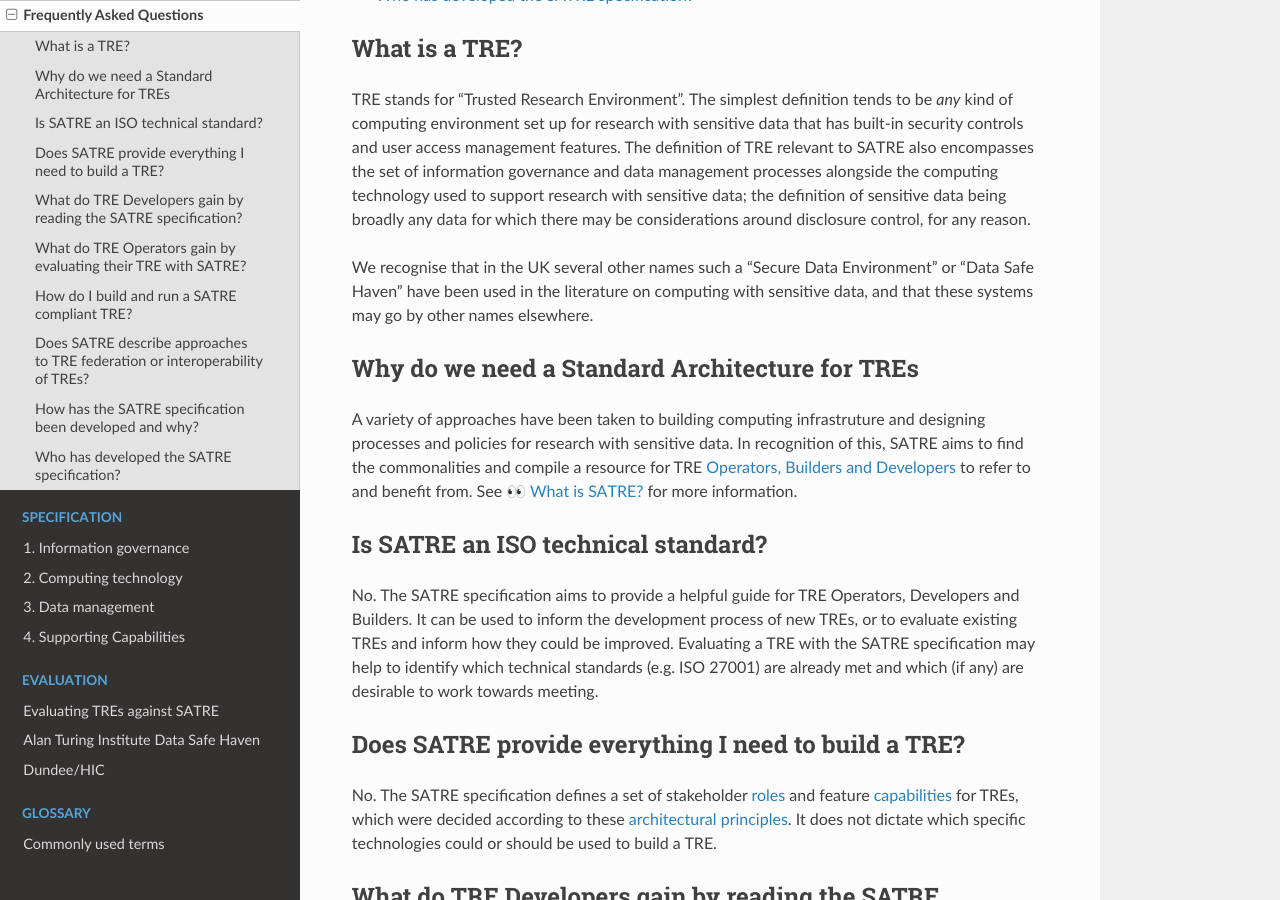
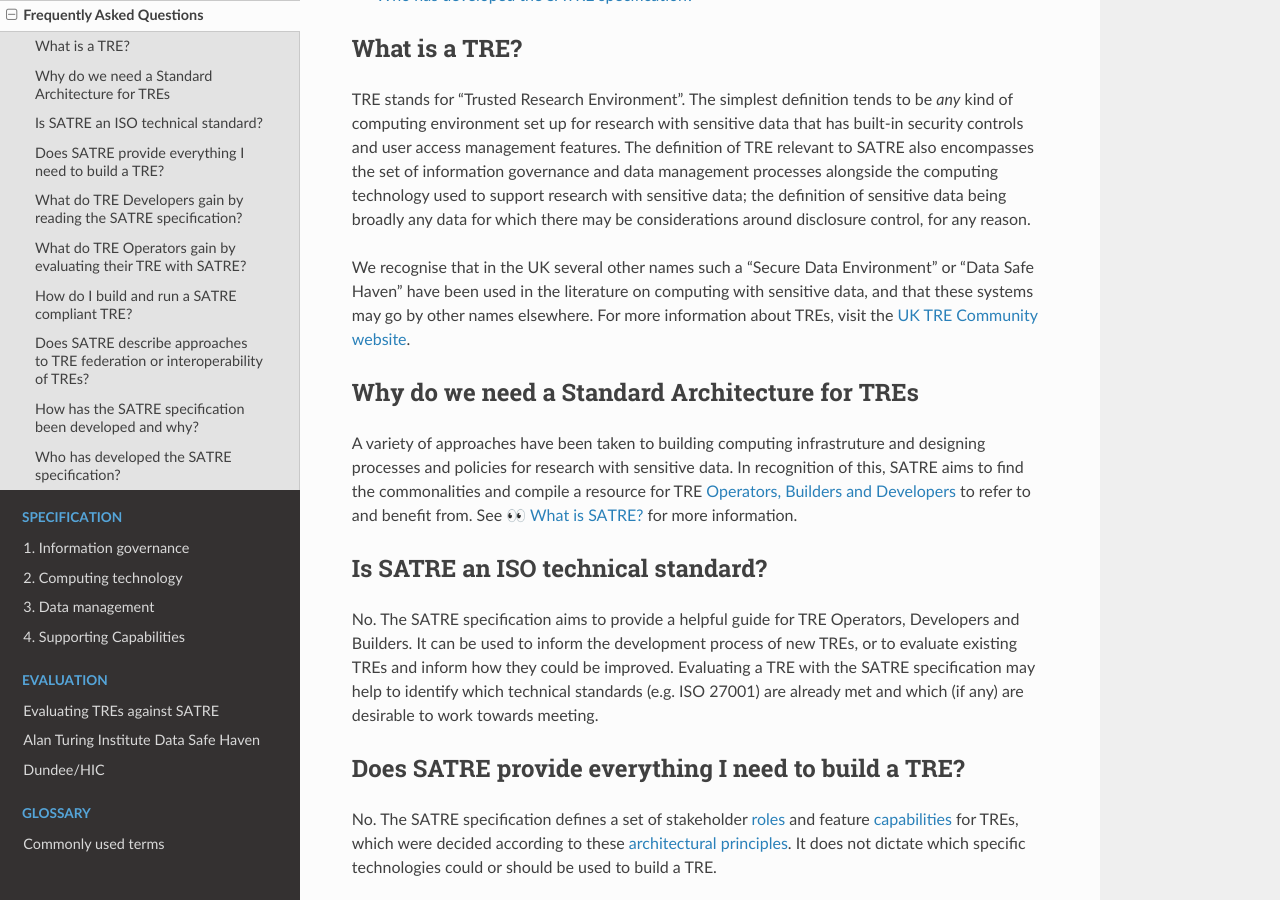
Before and after one commit to sa-tre/satre-specification, a Sphinx documentation site: the page built from docs/source/faqs.md, in a window 1280 px wide and 900 px high, scrolled down 344 px. Built offline with Sphinx 7.4.7 and the Read the Docs theme 2.0.0, drawn with Linux system fonts in a browser that asks for light colours.

Commit message:
link to tre website

```diff
--- a/docs/source/faqs.md
+++ b/docs/source/faqs.md
@@ -17,7 +17,7 @@
 
 TRE stands for "Trusted Research Environment". The simplest definition tends to be *any* kind of computing environment set up for research with sensitive data that has built-in security controls and user access management features. The definition of TRE relevant to SATRE also encompasses the set of information governance and data management processes alongside the computing technology used to support research with sensitive data; the definition of sensitive data being broadly any data for which there may be considerations around disclosure control, for any reason.
 
-We recognise that in the UK several other names such a "Secure Data Environment" or "Data Safe Haven" have been used in the literature on computing with sensitive data, and that these systems may go by other names elsewhere.
+We recognise that in the UK several other names such a "Secure Data Environment" or "Data Safe Haven" have been used in the literature on computing with sensitive data, and that these systems may go by other names elsewhere. For more information about TREs, visit the [UK TRE Community website](https://www.uktre.org/en/latest/).
 
 (why_satre)=
 
```
